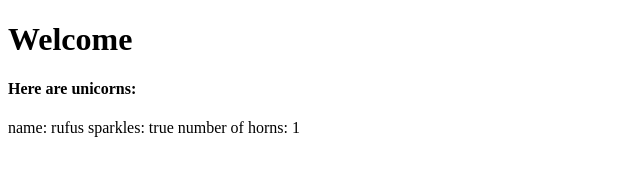
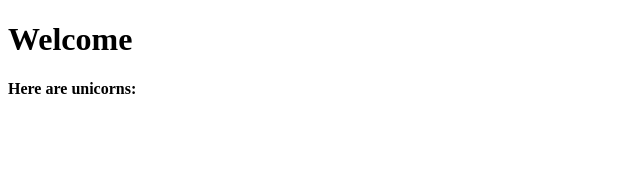
Before and after one commit to sf-wdi-38/wow-unicorns-app, a website: page public/index.html in a window 1280 px wide. Shown: the whole page, without its empty margins (0-640 px from the left). Drawn offline with nearby package versions, Linux system fonts and the light colour scheme; no server answers.

Commit message:
basic template

```diff
--- a/public/index.html
+++ b/public/index.html
@@ -9,13 +9,7 @@
     <h1>Welcome</h1>
 
     <h4>Here are unicorns:</h4>
-    <div class="unicorn-list">
-      <div class="unicorn" id="unicorn-18148q9837234">
-        name: rufus
-        sparkles: true
-        number of horns: 1
-      </div>
-    </div>
+    <div class="unicorn-list"></div>
   </div>
 
   <script src="/scripts/app.js"></script>
@@ -26,7 +20,14 @@
       url: "/api/unicorns/592863b1b55e6e0cac0e7a2a",
       success: function(data){
         console.log("success")
-        console.log(data)
+        console.log(data.name, data.sparkles, data.number_of_horns)
+
+        $(".unicorn-list").append(`
+          <div class="unicorn" id="unicorn-${data._id}">
+            <li>${data.name} has ${data.number_of_horns} horns</li>
+          </div>
+        `);
+
       },
       error: function(){
         alert("Wow. Bad thing.")
```
